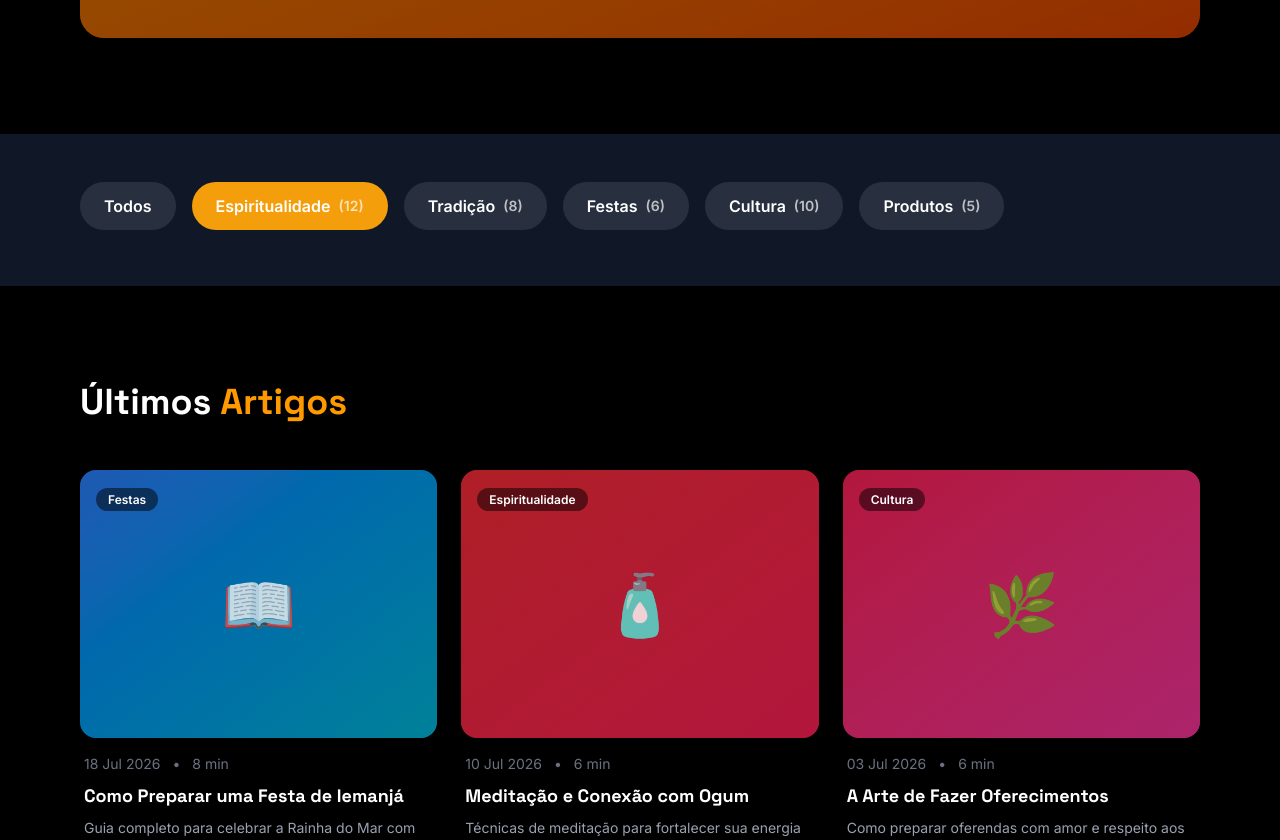
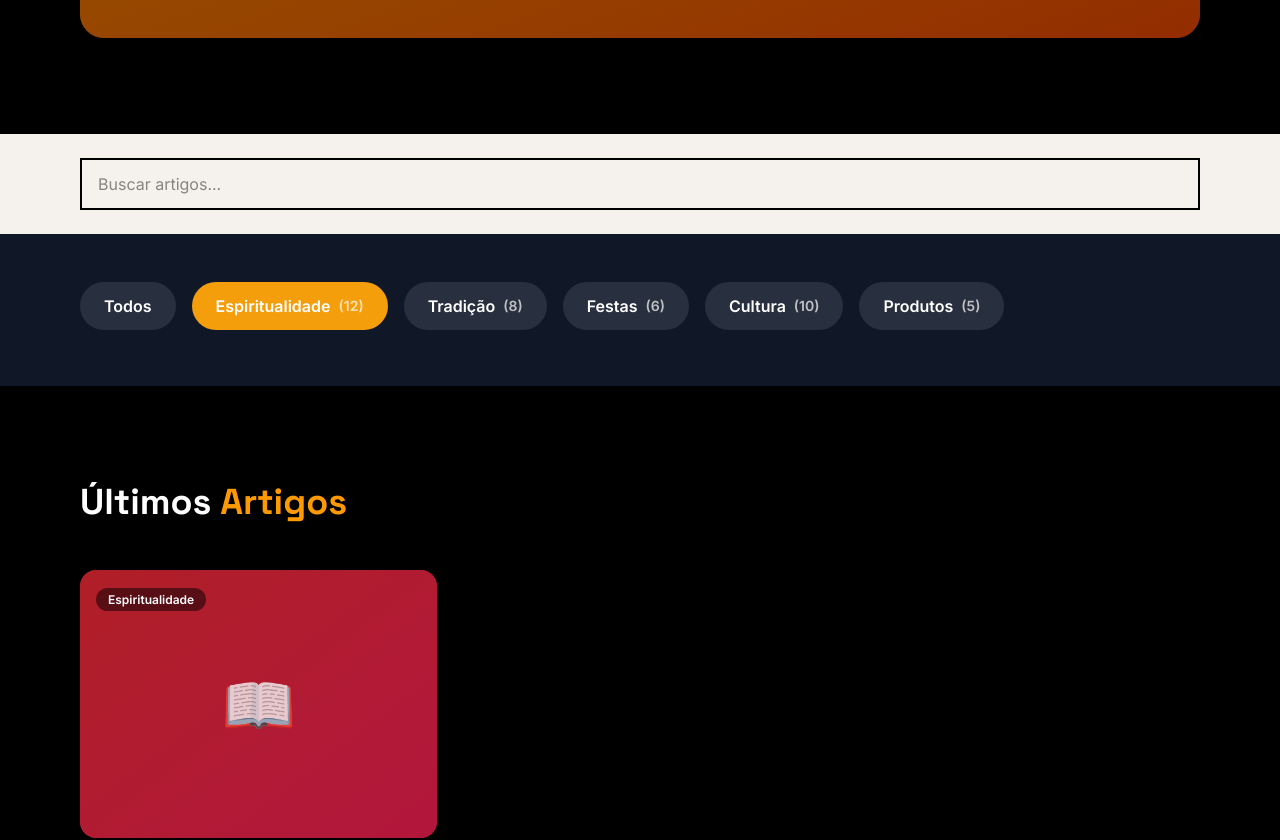
Before and after one commit to brito90/casadomensageiro, a React (Vite) app: page /blog in a window 1280 px wide. Shown: the part 1380-2220 px from the top of the page. Built offline with nearby package versions, Linux system fonts and the light colour scheme; a web font is replaced by a local one.

Commit message:
feat: functional filters, search and load-more in Blog

```diff
--- a/src/pages/Blog.tsx
+++ b/src/pages/Blog.tsx
@@ -118,8 +118,7 @@ function FeaturedPost({ post }: { post: typeof posts[0] }) {
   )
 }
 
-function CategoriesBar() {
-  const [active, setActive] = useState(0)
+function CategoriesBar({ active, setActive }: { active: number; setActive: (i: number) => void }) {
   return (
     <section className="py-12 bg-gray-900 sticky top-16 z-40">
       <div className="max-w-6xl mx-auto px-4">
@@ -147,7 +146,7 @@ function CategoriesBar() {
   )
 }
 
-function MasonryGrid() {
+function MasonryGrid({ posts: list }: { posts: typeof posts }) {
   return (
     <section className="py-24 bg-black">
       <div className="max-w-6xl mx-auto px-4">
@@ -155,7 +154,7 @@ function MasonryGrid() {
           Últimos <span className="text-amber-500">Artigos</span>
         </h2>
         <div className="columns-1 md:columns-2 lg:columns-3 gap-6 space-y-6">
-          {posts.slice(1).map((post, i) => (
+          {list.slice(1).map((post, i) => (
             <article key={post.id} className="break-inside-avoid group cursor-pointer">
               <div className={`rounded-2xl overflow-hidden bg-gradient-to-br ${post.gradient} aspect-[4/3] relative mb-4`}>
                 <div className="absolute inset-0 bg-black/30 group-hover:bg-black/20 transition-colors" />
@@ -231,14 +230,40 @@ function NewsletterSection() {
 }
 
 function Blog() {
+  const [active, setActive] = useState(0)
+  const [search, setSearch] = useState('')
+  const [visible, setVisible] = useState(6)
+
+  const filtered = posts.filter(p => {
+    const catMatch = active === -1 ? true : p.category === categories[active]?.name
+    const searchMatch = p.title.toLowerCase().includes(search.toLowerCase()) || p.excerpt.toLowerCase().includes(search.toLowerCase())
+    return catMatch && searchMatch
+  })
+
   return (
     <Layout>
       <Seo title="Blog" />
       <HeroSection />
       <MarqueeSection />
-      <FeaturedPost post={posts[0] ?? (posts.find(p => p) || { id: 0, title: 'Nenhum artigo', excerpt: '', gradient: 'from-gray-800 to-gray-900' })!} />
-      <CategoriesBar />
-      <MasonryGrid />
+      <FeaturedPost post={filtered[0] ?? posts[0]} />
+      <div className="max-w-6xl mx-auto px-4 py-6">
+        <input
+          type="text"
+          placeholder="Buscar artigos..."
+          value={search}
+          onChange={(e) => setSearch(e.target.value)}
+          className="w-full px-4 py-3 border-2 border-black focus:outline-none"
+        />
+      </div>
+      <CategoriesBar active={active} setActive={setActive} />
+      <MasonryGrid posts={filtered.slice(0, visible)} />
+      {visible < filtered.length && (
+        <div className="text-center py-8">
+          <button onClick={() => setVisible(v => v + 6)} className="btn-square">
+            Carregar mais
+          </button>
+        </div>
+      )}
       <NewsletterSection />
     </Layout>
   )
```
